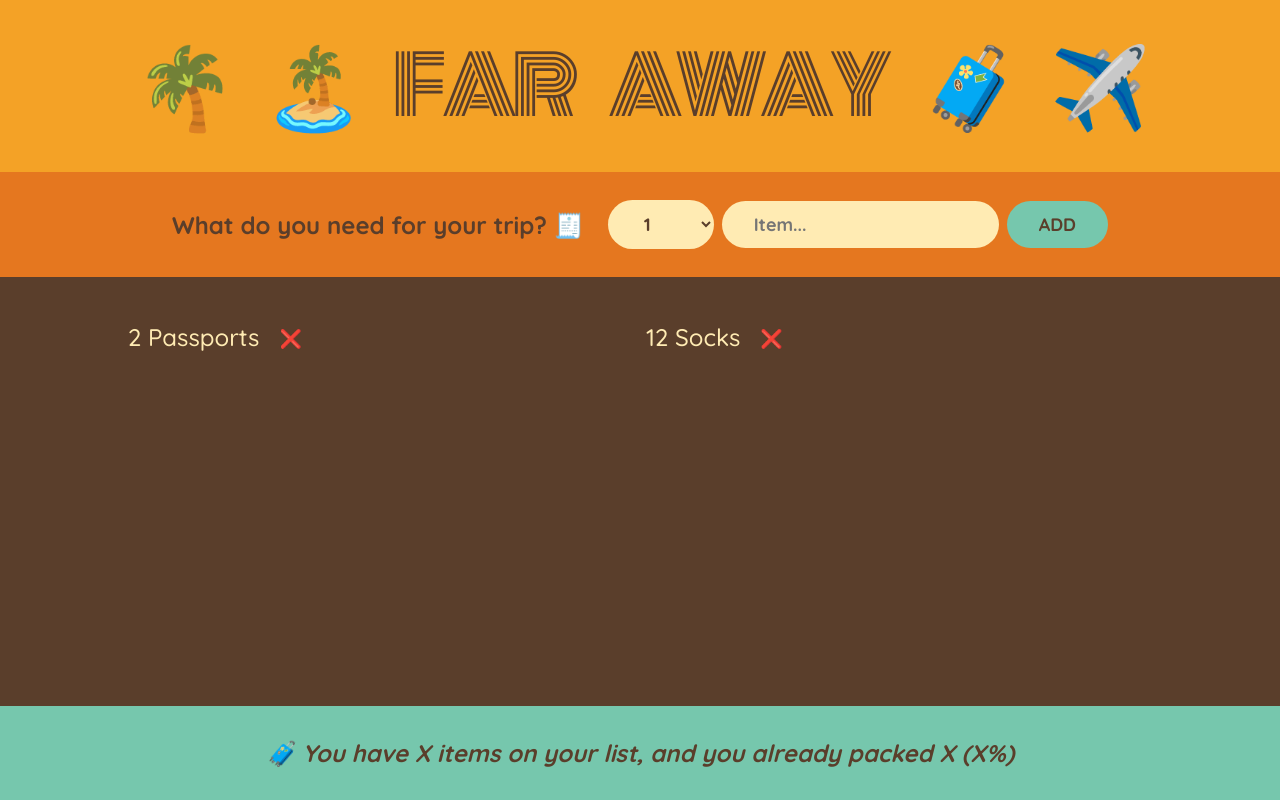
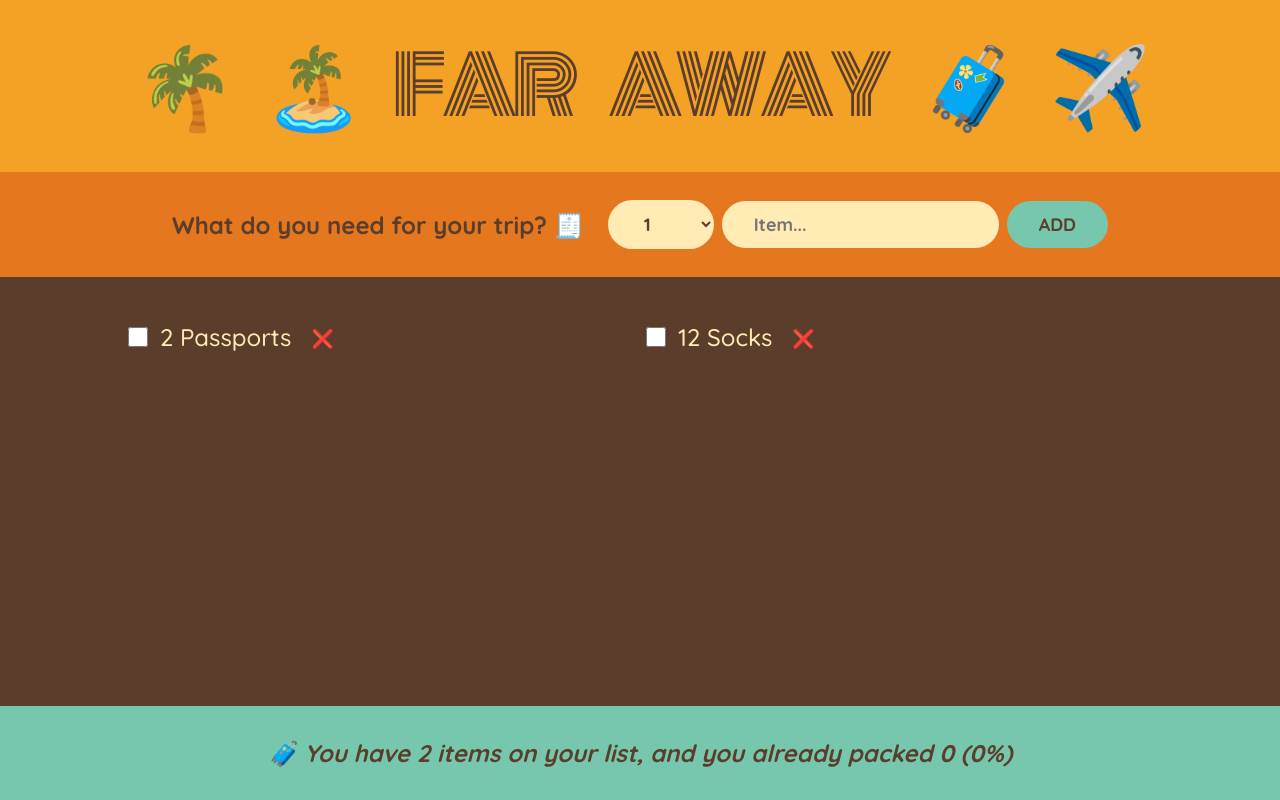
Before and after one commit to javiervargas02/travel-list-project-react, a React (Create React App) app: page / in a window 1280 px wide. Built offline with nearby package versions, Linux system fonts and the light colour scheme.

Commit message:
Done implementing all component logic

```diff
--- a/src/components/App/App.js
+++ b/src/components/App/App.js
@@ -12,15 +12,34 @@ const initialItems = [
 
 export default function App() {
   const [items, setItems] = useState(initialItems);
+
   function handleAddItem(newItem) {
     setItems((items) => [...items, newItem]);
   }
+
+  function handleDeleteItem(id) {
+    setItems((items) => items.filter((item) => item.id !== id));
+  }
+
+  function handlePackItem(id) {
+    setItems((items) =>
+      items.map((item) =>
+        item.id === id ? { ...item, packed: !item.packed } : item
+      )
+    );
+  }
+
+
   return (
     <div className="app">
       <Logo />
       <Form onAddItem={handleAddItem} />
-      <PackingList items={items} />
-      <Stats />
+      <PackingList
+        items={items}
+        onDeleteItem={handleDeleteItem}
+        onPackItem={handlePackItem}
+      />
+      <Stats total={items.length} packed={items.filter(item => item.packed).length} />
     </div>
   );
 }
--- a/src/components/Form/Form.js
+++ b/src/components/Form/Form.js
@@ -17,6 +17,7 @@ export default function Form({ onAddItem }) {
     setQuantity(1);
     setInvalidItem(false);
   }
+
   return (
     <form className="add-form" onSubmit={handleSubmit}>
       <h3>What do you need for your trip? 🧾</h3>
--- a/src/components/Item/Item.js
+++ b/src/components/Item/Item.js
@@ -1,10 +1,15 @@
-export default function Item({ item }) {
+export default function Item({ item, onDeleteItem, onPackItem }) {
   return (
     <li>
+      <input
+        type="checkbox"
+        value={item.packed}
+        onChange={() => onPackItem(item.id)}
+      />
       <span style={item.packed ? { textDecoration: "line-through" } : {}}>
         {item.quantity} {item.description}
       </span>
-      <button>❌</button>
+      <button onClick={() => onDeleteItem(item.id)}>❌</button>
     </li>
   );
 }
--- a/src/components/PackingList/PackingList.js
+++ b/src/components/PackingList/PackingList.js
@@ -1,11 +1,16 @@
 import Item from "../Item/Item";
 
-export default function PackingList({ items }) {
+export default function PackingList({ items, onDeleteItem, onPackItem }) {
   return (
     <div className="list">
       <ul>
         {items.map((item) => (
-          <Item item={item} key={item.id} />
+          <Item
+            item={item}
+            key={item.id}
+            onDeleteItem={onDeleteItem}
+            onPackItem={onPackItem}
+          />
         ))}
       </ul>
     </div>
--- a/src/components/Stats/Stats.js
+++ b/src/components/Stats/Stats.js
@@ -1,7 +1,7 @@
-export default function Stats() {
+export default function Stats({ total, packed }) {
   return (
     <footer className="stats">
-      <em>🧳 You have X items on your list, and you already packed X (X%)</em>
+      <em>🧳 You have {total} items on your list, and you already packed {packed} ({Math.round((packed/total) * 100)}%)</em>
     </footer>
   );
 }
```
